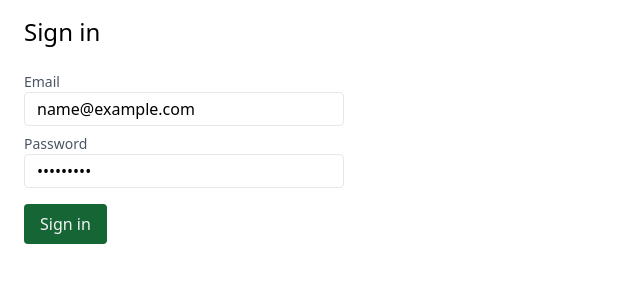
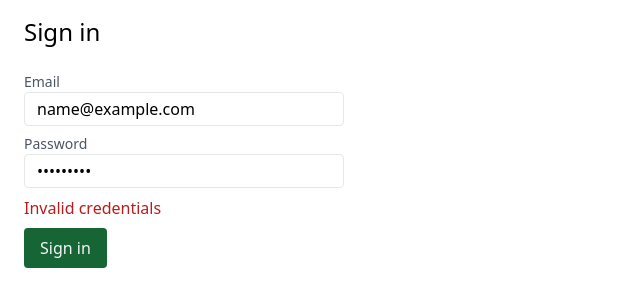
Before and after one commit to asprovskif/nextjs-shop, a Next.js app: page /sign-in in a window 1280 px wide. Both pictures are taken after typing "name@example.com", "Sample123" into the empty fields and a click on the button "Sign in". Shown: the top 306 px of the page, without its empty margins (0-640 px from the left). Built offline with nearby package versions, Linux system fonts and the light colour scheme; no server answers.

Commit message:
add Error and Loading states

```diff
--- a/pages/sign-in.tsx
+++ b/pages/sign-in.tsx
@@ -8,16 +8,22 @@
 const SignIn: React.FC<any> = () => {
     const [email, setEmail] = useState('');
     const [password, setPassword] = useState('');
+    const [status, setStatus] = useState({loading: false, error: false});
 
     const handleSubmit = async (event) => {
         event.preventDefault();
+        setStatus({loading: true, error: false});
+        try {
             const response = await fetchJson('http://localhost:1337/auth/local', {
                 method: 'POST',
                 headers: {'Content-Type': 'application/json'},
                 body: JSON.stringify({identifier: email, password}),
             })
-
+            setStatus({loading: false, error: false});
             console.log('response', response);
+        } catch (err) {
+            setStatus({loading: false, error: true});
+        }
     }
 
     return (
@@ -33,9 +39,18 @@
                            onChange={(event) => setPassword(event.target.value)}
                     />
                 </Field>
+                {status.error && (
+                    <p className='text-red-700'>
+                        Invalid credentials
+                    </p>
+                )}
+                {status.loading ? (
+                    <p>Loading...</p>
+                ) : (
                     <Button type="submit">
                         Sign in
                     </Button>
+                )}
             </form>
         </Page>
     );
```
Lines whose indentation alone changed are shown as unchanged.
